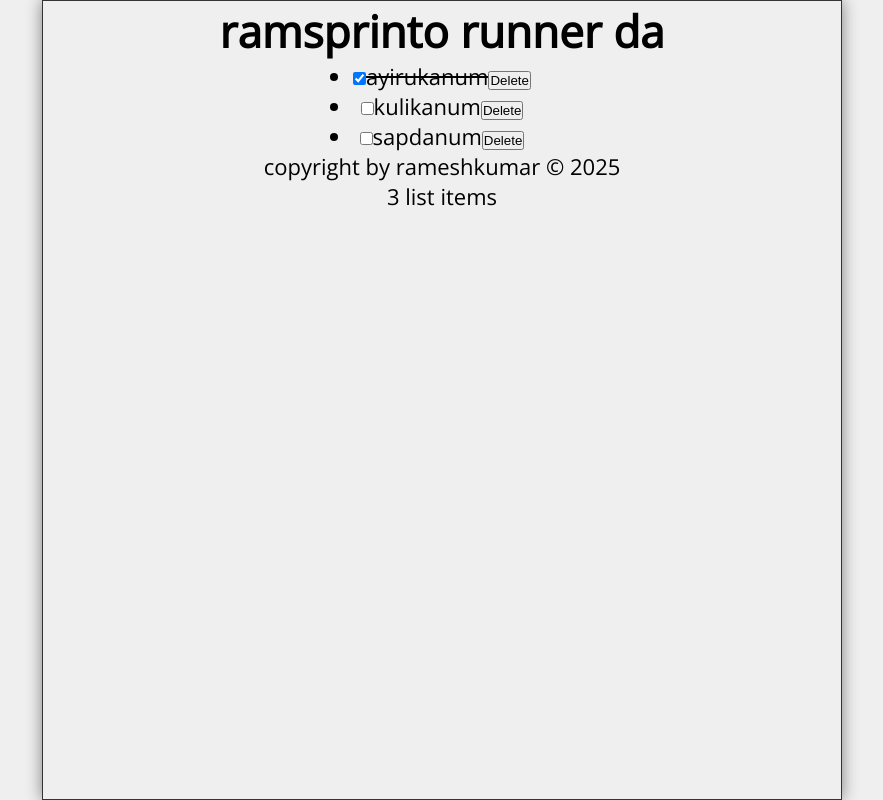
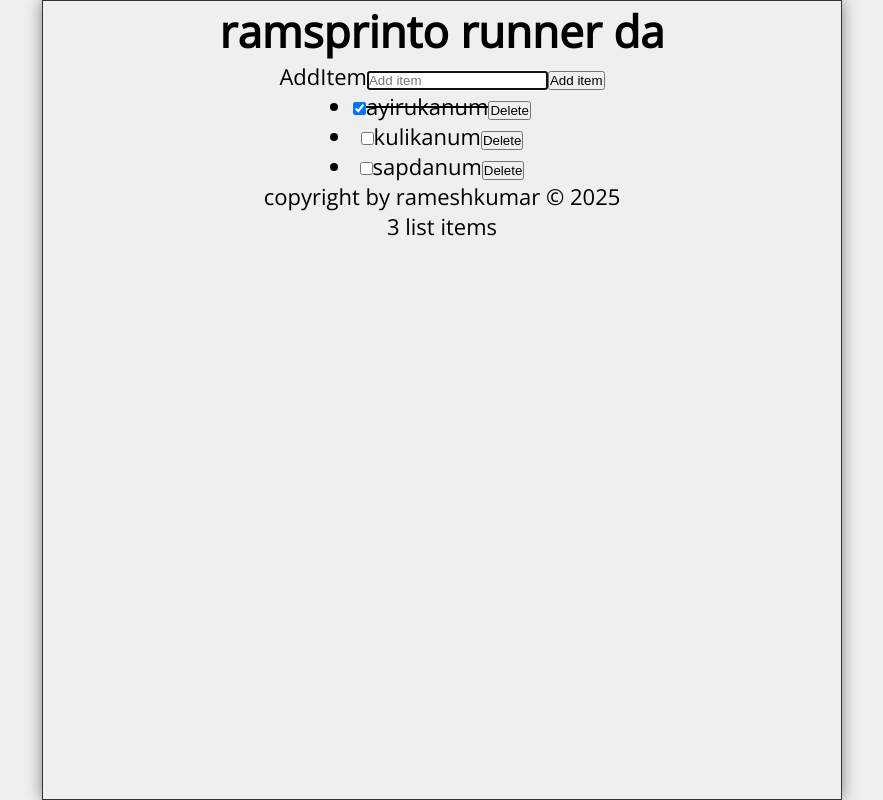
Before and after one commit to rameshkumarvrs/ReactApp, a React (Create React App) app: page / in a window 1280 px wide. Shown: the whole page, without its empty margins (198-1081 px from the left). Built offline with nearby package versions, Linux system fonts and the light colour scheme.

Commit message:
add item logic to the existing lists

```diff
--- a/src/AddItem.js
+++ b/src/AddItem.js
@@ -1,21 +1,25 @@
 import React from 'react'
 
-const AddItem = ({newItem, setnewItem, handleSubmit}) => {
+
+const AddItem = ({newItem, setNewItem, handleSubmit}) => {
   return (
- <form className='addForm' onSubmit={handleSubmit}>
-    <label htmlFor="addItem">AddItem</label>
-    <input type="text"
+    <form className="addForm" onSubmit={handleSubmit}>
+        <label htmlFor="addItem"> AddItem</label>
+        <input
+         type="text"
          autoFocus
+         id= "addItem"
+         placeholder='Add item'
          required
-     placeholder='AddItem'
          value={newItem}
-     onChange={(e) => setnewItem(e.target.value)}
+         onChange = {(e) => setNewItem(e.target.value)}
+
 
         />
         <button
         type='submit'
-    aria-label='Add Item'
-    >submit</button>
+        aria-label='Add Item'>
+            Add item</button>
     </form>
   )
 }
--- a/src/App.js
+++ b/src/App.js
@@ -5,6 +5,7 @@ import './App.css';
 import Footer from './Footer';
 import Content from './Content';
 import React, { useState } from 'react'
+import AddItem from './AddItem';
 
 
 
@@ -35,6 +36,26 @@ function App() {
     ]
   )
 
+  const [newItem, setNewItem] = useState('')
+
+  const handleSubmit = (e) => {
+    e.preventDefault()
+    // console.log(newItem)
+    addItem(newItem)
+    setNewItem('')
+  }
+
+
+  const addItem = (item) => {
+    const id = items.length? items[items.length -1].id + 1 : 1
+    const addNewItem = {id, checked:false, item}
+    const listItems = [...items, addNewItem]
+    setItems(listItems)
+    localStorage.setItem("todo_list", JSON.stringify(listItems))
+
+    console.log(id)
+  }
+
 
   const handleCheck = (id) => {
     const ListItems = items.map((item) => item.id === id ? {...item, checked:!item.checked} : item)
@@ -56,6 +77,11 @@ return(
   <div className='App'>
     <>
     <Header title="ramsprinto runner da" />
+    <AddItem
+      newItem = {newItem}
+      setNewItem = {setNewItem}
+      handleSubmit = {handleSubmit}
+    />
     <Content
     items = {items}
     handleCheck={handleCheck}
--- a/src/Content.js
+++ b/src/Content.js
@@ -1,3 +1,5 @@
+import React from "react"
+import ItemsList from "./ItemsList"
 
 
 
@@ -13,21 +15,12 @@ const Content = ({items, handleCheck, handleDelete}) => {
 
      <main>
       {(items.length) ? (
-        <ul>
-          {items.map(item => (
-            <li key={item.id}>
-                <input
-        type="checkbox"
-        onChange={() => handleCheck(item.id)}
-        checked={item.checked}
+       <ItemsList
+        items = {items}
+        handleCheck={handleCheck}
+        handleDelete={handleDelete}
 
-        />
-        <label style={(item.checked) ? {textDecoration:'line-through'} : null}>{item.item}</label>
-        <button onClick={() => handleDelete(item.id)}>Delete</button>
-            </li>
-
-          ))}
-        </ul>
+       />
       ) : (
          <p>No records found makkale</p>
       )}
--- a/src/LineItem.js
+++ b/src/LineItem.js
@@ -1,19 +1,17 @@
 import React from 'react'
 
-function LineItem({item,handleCheck,handleDelete}) {
+const LineItem = ({item, handleCheck, handleDelete}) => {
   return (
-    <li className='item'key={item.id}>
-        <input type="checkbox"
+     <li key={item.id}>
+                <input
+        type="checkbox"
         onChange={() => handleCheck(item.id)}
-          checked = {item.checked} />
-          <label
-           style={(item.checked)?
-            {textDecoration: 'line-through'} : null
-           }
-          onDoubleClick={() => handleCheck(item.id)}
-          >{item.item}</label>
-          <button onClick={() => handleDelete(item.id)}> Delete</button>
-       </li>
+        checked={item.checked}
+
+        />
+        <label style={(item.checked) ? {textDecoration:'line-through'} : null}>{item.item}</label>
+        <button onClick={() => handleDelete(item.id)}>Delete</button>
+            </li>
   )
 }
 
```
Also changed, not shown: src/ItemsList.js (+4 -6 lines). Lines whose indentation alone changed are shown as unchanged.
